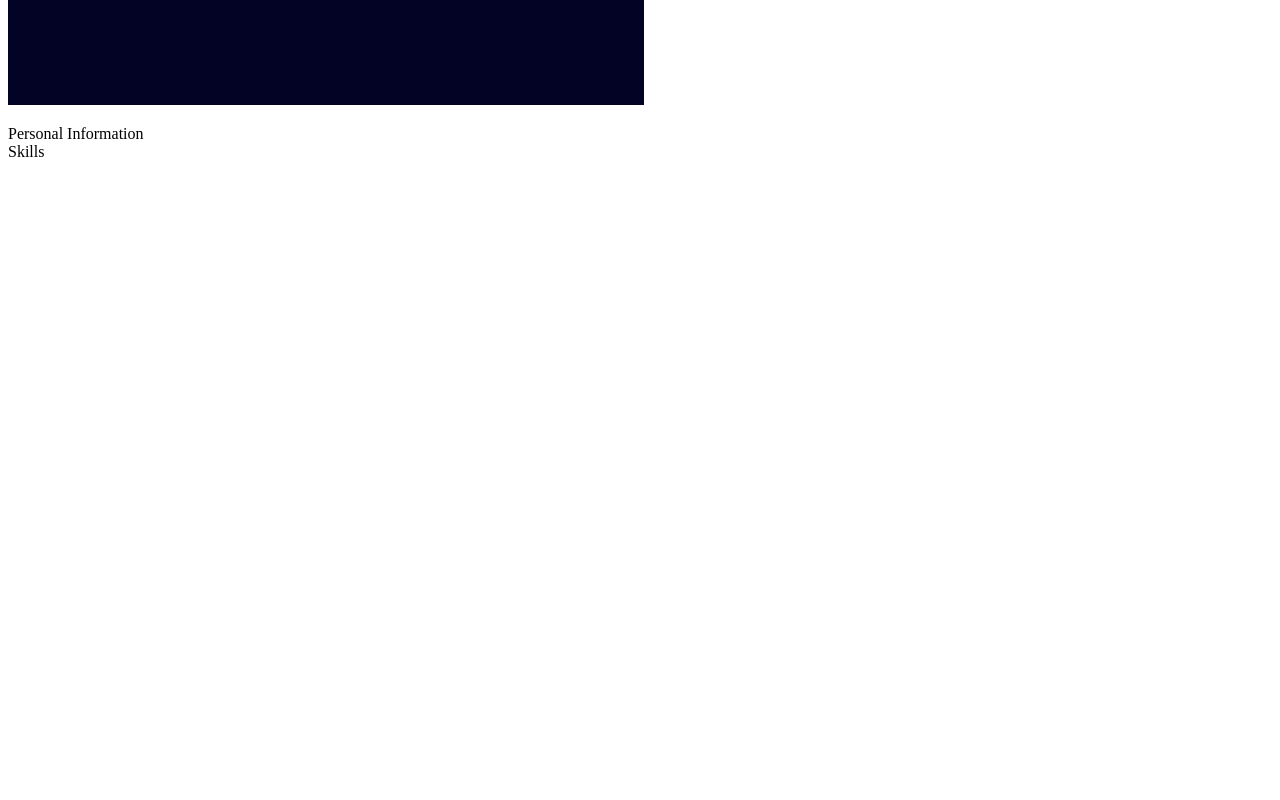
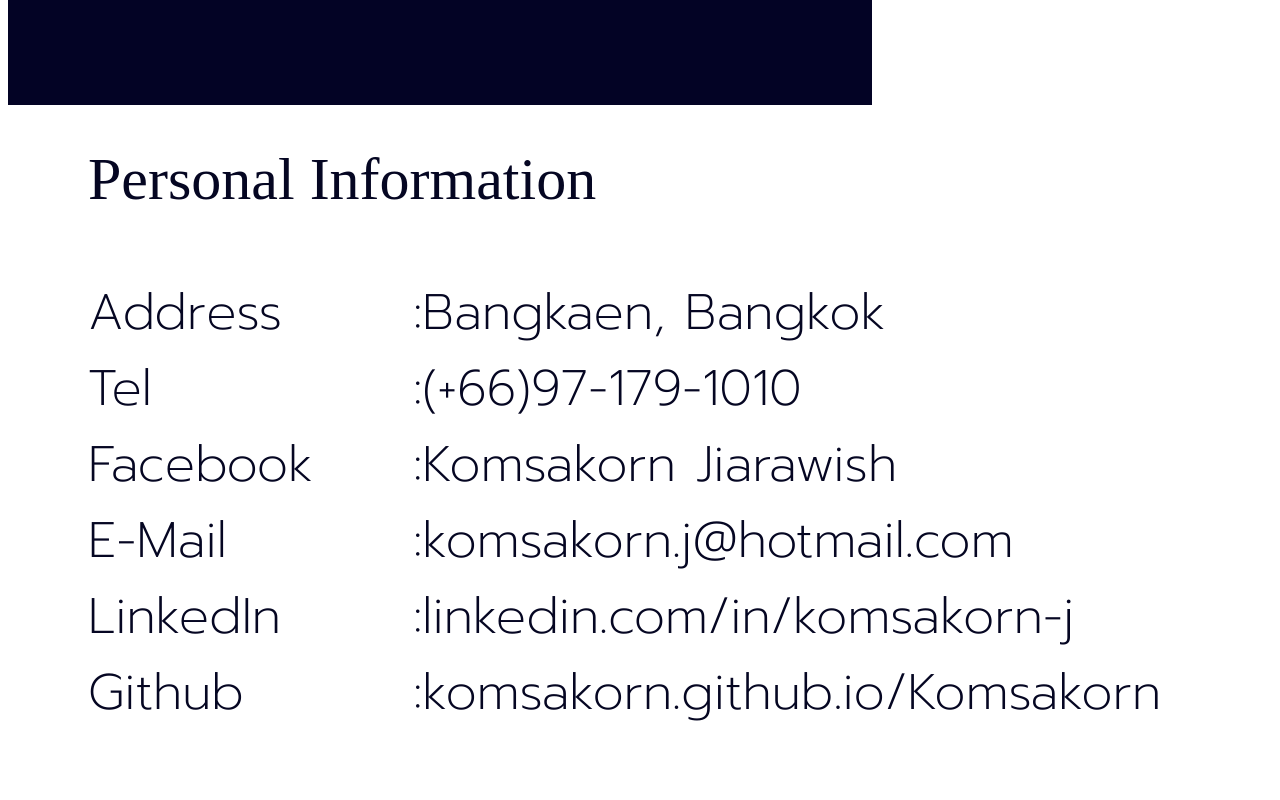
Before and after one commit to Komsakorn/Komsakorn, a plain HTML site: page index.html in a window 1280 px wide. Shown: the part 920-1720 px from the top of the page. Drawn offline with Linux system fonts and the light colour scheme; a web font is replaced by a local one.

Commit message:
finishp-info

```diff
--- a/index.html
+++ b/index.html
@@ -18,22 +18,63 @@
             <h1>Komsakorn</h1>
         <h1>Jiarawish</h1>
     </div>
-    <div class="title">
+    <div class="job">
          <text>Junior Software Developer</text>
          </div>
         </div>
         <div class="p-info">
-<text> Personal Information </text>
+            <text class="heading"> Personal Information </text>
+            <div class="p-info-child">
+                <div class="left-align">
+                    <div type="text">Address</div>
+                    <div type="text">Tel</div>
+                    <div type="text">Facebook</div>
+                    <div type="text">E-Mail</div>
+                    <div type="text">LinkedIn</div>
+                    <div type="text">Github</div>
                 </div>
+                <div class="right-align">
+                    <div type="text">:Bangkaen, Bangkok</div>
+                    <div type="text">:(+66)97-179-1010</div>
+                    <div type="text">:Komsakorn Jiarawish</div>
+                    <div type="text">:komsakorn.j@hotmail.com</div>
+                    <div type="text">:linkedin.com/in/komsakorn-j</div>
+                    <div type="text">:komsakorn.github.io/Komsakorn</div>
+                </div>
+        </div>
+        </div>
+        <div class="profile">
+            <text class="heading"> Profile </text>
+           <!-- <div class="p-info-child">
+                <div class="left-align">
+                    <div type="text">Address</div>
+                    <div type="text">Tel:(+66)97-179-1010</div>
+                    <div type="text">Facebook:Komsakorn Jiarawish</div>
+                    <div type="text">E-Mail:komsakorn.j@hotmail.com</div>
+                    <div type="text">LinkedIn:linkedin.com/in/komsakorn-j</div>
+                    <div type="text">Github:komsakorn.github.io/Komsakorn</div>
+                </div>
+                <div class="right-align">
+                    <div type="text">:Bangkaen, Bangkok</div>
+                    <div type="text">:(+66)97-179-1010</div>
+                    <div type="text">:Komsakorn Jiarawish</div>
+                    <div type="text">:komsakorn.j@hotmail.com</div>
+                    <div type="text">:linkedin.com/in/komsakorn-j</div>
+                    <div type="text">:komsakorn.github.io/Komsakorn</div>
+                </div>
+        </div> -->
         <div class="skills">
-            <text> Skills </text>
+            <text class="heading"> Skills </text>
+                    </div>
         </div>
 </div>
 <div class="right-side">
     <div class="exp">
         <text> Work Experience </text>
+    </div>
     <div class="education">
             <text> Education </text>
+    </div>
     <div class="cert-training">
             <text> Certification and Training </text>
     </div>
--- a/main.css
+++ b/main.css
@@ -30,7 +30,7 @@ body{
     font-size: 50px;
     color: white;
   }
-  .title{
+  .job{
     font-family: 'Prompt', sans-serif;
     font-size: 30px;
     color: white;
@@ -45,3 +45,37 @@ body{
     margin-right: 10px;
     margin-bottom: 20px;
   }
+  .heading{
+    font-family: 'OCR A Extended';
+    font-size: 60px;
+    color: #050622;
+    padding-bottom: 60px;
+  }
+  .p-info{
+    display: flex;
+    flex-direction: column;
+    padding-left: 80px;
+    padding-top: 20px;
+    padding-bottom: 135px;
+    padding-right: 50px;
+  }
+  .p-info-child{
+    font-family: 'Prompt', sans-serif;
+    font-size: 50px;
+    color: #050622;
+    display: flex;
+  }
+  div.p-info-child> * {padding-bottom: 45px;}
+
+  .left-align{
+padding-right: 100px ;
+  }
+
+  .skills{
+    display: flex;
+    flex-direction: column;
+    padding-left: 80px;
+    padding-top: 20px;
+    padding-bottom: 135px;
+    padding-right: 50px;
+  }
```
Lines whose indentation alone changed are shown as unchanged.
